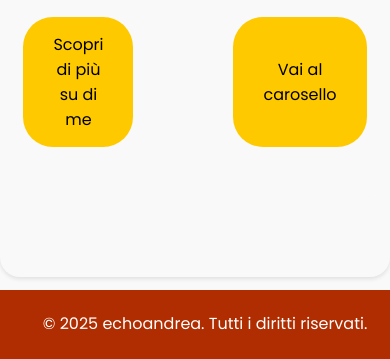
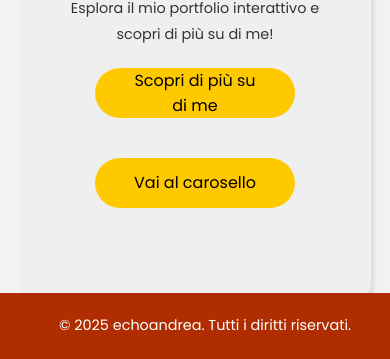
Before and after one commit to andr003/andr003.github.io, a plain HTML site: page index.html in a window 390 px wide. Shown: the part 485-844 px from the top of the page. Drawn offline with nearby package versions, Linux system fonts and the light colour scheme.

Commit message:
Aggiornati colori di sfondo e migliorato il layout per schermi più piccoli. Aggiunta gestione responsive per sezioni e pulsanti CTA. Miglioramento sezione home media query

```diff
--- a/css/styles.css
+++ b/css/styles.css
@@ -36,7 +36,8 @@
     --secondary-color: #ffc900;
     --secondary-color-hover: #e9a505;
     --text-color: #333;
-    --background-color: #f9f9f9;
+    --background-color: #f2f2f2;
+    --section-background-color: #efefef;
     --white-color: #ffffff;
     --grey-color: #878787;
     --dark-color: #000000;
@@ -191,8 +192,8 @@ section {
     max-width: 1000px;
     min-height: 400px;
     border-radius: 8px;
-    box-shadow: 0 2px 4px rgba(0, 0, 0, 0.1);
-    background-color: var(--background-color);
+    box-shadow: 3px 6px 4px rgba(0, 0, 0, 0.1);
+    background-color: var(--section-background-color);
     padding: 80px 120px;
     text-align: center;
     border-radius: 20px;
@@ -241,7 +242,7 @@ a.visited:hover {
 
 .home {
     padding: 50px 20px;
-    background-color: var(--background-color);
+    background-color: transparent;
     border-radius: 20px;
 }
 
@@ -403,6 +404,44 @@ footer {
 
 /* --- 6.1 Breakpoint max-width: 1024px --- */
 @media (max-width: 1024px) {
+    body {
+        font-size: 0.9rem; /* Riduce la dimensione del testo per schermi più piccoli */
+        /*Allineamento div al centro*/
+        display: flex;
+        flex-direction: column;
+        align-items: center;
+        justify-content: center;
+    }
+    /*contenitore principale piu stretto */
+    .main-content {
+        max-width: 90%;
+    }
+
+    section {
+        padding: 45px 150px; /* Riduce il padding per schermi più piccoli */
+    }
+    #home {
+        position: relative;
+    }
+
+    .btn-div {
+        position: static;
+        margin-top: 20px; /* Spazio sopra i pulsanti */
+        display: flex;
+        flex-direction: column;
+        align-items: center;
+        gap: 40px; /* Spazio tra i pulsanti */
+    }
+     button.cta {
+        display: flex;
+        width: 80%;
+        height:50px;
+        max-width: 300px; /* Limita la larghezza massima del pulsante */
+        align-items: center;
+        justify-content: center;
+
+     }
+
 }
 /* --- 6.2 Breakpoint max-width: 768px --- */
 @media (max-width: 768px) {
```
